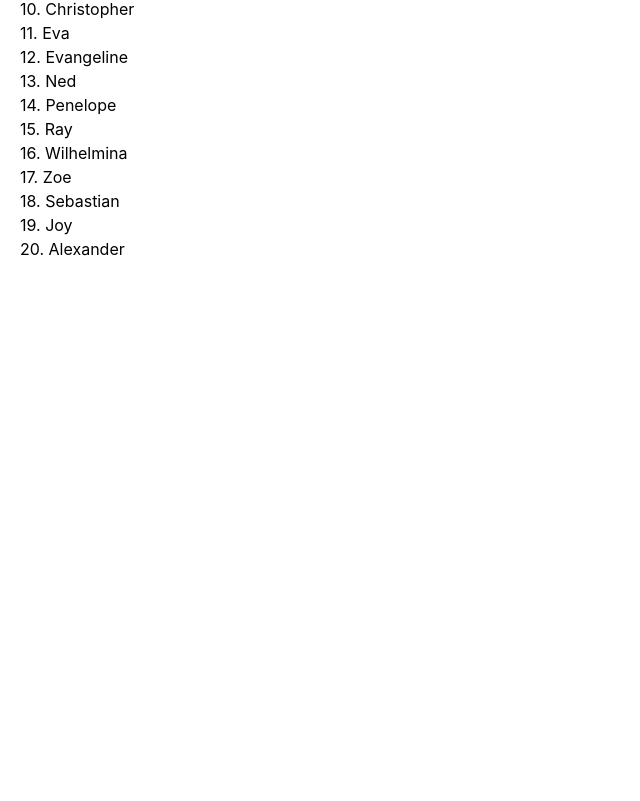
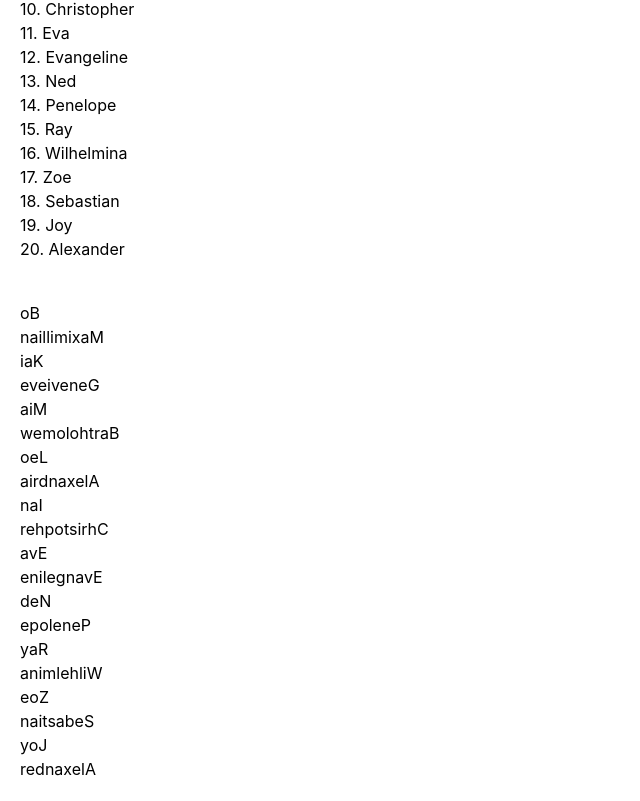
Before and after one commit to Fizzmedia/React-Assignment-2, a React (Vite) app: page / in a window 1280 px wide. Shown: the part 239-1040 px from the top of the page, without its empty margins (0-640 px from the left). Before the commit the page ends 800 px from the top, so only its background shows below. Built offline with nearby package versions, Linux system fonts and the light colour scheme.

Commit message:
Created Reversed Strings

```diff
--- a/src/App.jsx
+++ b/src/App.jsx
@@ -1,8 +1,12 @@
 import NameList from "./components/RenderingLists/NameList"
+import ReverseLists from "./components/RenderingLists/ReverseLists"
 
 function App() {
   return (
-    <NameList />
+    <>
+      <NameList />
+      <ReverseLists />
+    </>
   )
 }
 
--- a/src/components/RenderingLists/ReverseLists.jsx
+++ b/src/components/RenderingLists/ReverseLists.jsx
@@ -1,2 +1,17 @@
-const names = [  "Bo", "Maximillian",  "Kai",  "Genevieve",  "Mia",  "Bartholomew",  "Leo",  "Alexandria",  "Ian",  "Christopher",  "Eva",  "Evangeline",  "Ned",  "Penelope",  "Ray",  "Wilhelmina",  "Zoe",  "Sebastian",  "Joy",  "Alexander"
+const names = [ "Bo", "Maximillian",  "Kai",  "Genevieve",  "Mia",  "Bartholomew",  "Leo",  "Alexandria",  "Ian",  "Christopher",  "Eva",  "Evangeline",  "Ned",  "Penelope",  "Ray",  "Wilhelmina",  "Zoe",  "Sebastian",  "Joy",  "Alexander"
 ]
+
+function ReverseLists() {
+    return(
+        <div className="p-5">
+            {names.map((name) => (
+                <p key={name}>
+                    {name.split("").reverse().join("")}
+                </p>
+            ))}
+
+        </div>
+    )
+}
+
+export default ReverseLists
```
